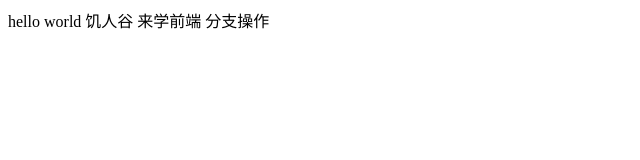
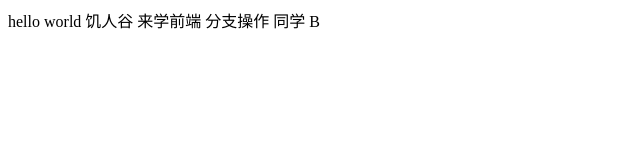
Before and after one commit to jirengu/vip14test, a plain HTML site: page index.html in a window 1280 px wide. Shown: the full height of the page, 0-640 px from the left. Drawn offline with Linux system fonts and the light colour scheme.

Commit message:
Update index.html

```diff
--- a/index.html
+++ b/index.html
@@ -11,5 +11,7 @@
   饥人谷
    来学前端
      分支操作
+
+  同学 B
 </body>
 </html>
```
